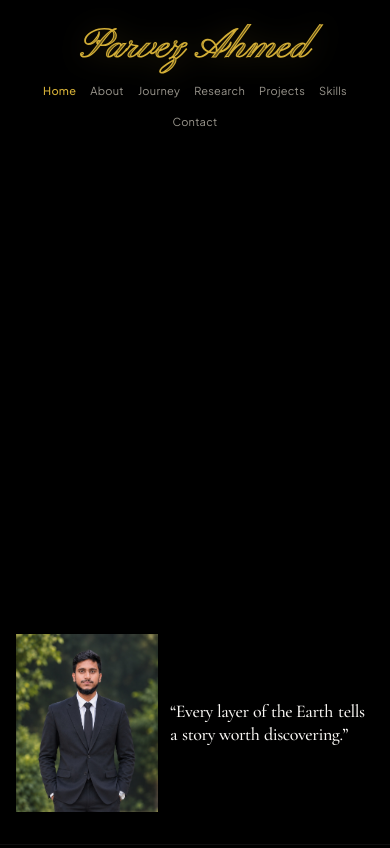
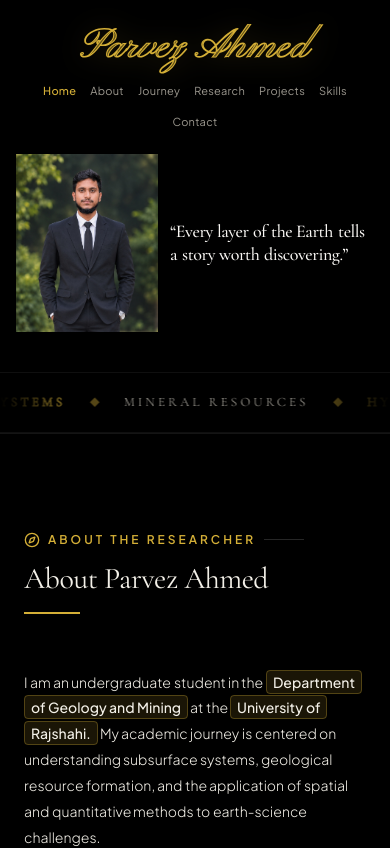
Before and after one commit to parvezahmedsp2006-a11y/My-portfolio, a Next.js app: page / in a window 390 px wide. Shown: the top 848 px of the page. Built offline with nearby package versions, Linux system fonts and the light colour scheme; a web font is replaced by a local one.

Commit message:
fix(hero): remove excessive vertical gap on mobile viewport

```diff
--- a/src/components/Hero.tsx
+++ b/src/components/Hero.tsx
@@ -37,7 +37,7 @@ export function Hero({ initialSlideIndex: _initialSlideIndex }: HeroProps = {})
     <section
       id="hero"
       aria-label="Portfolio Introduction and Identity"
-      className="relative min-h-screen bg-[#000000] text-[#F3F0E8] flex flex-col justify-between pt-6 sm:pt-11 lg:pt-14 pb-8 sm:pb-16 lg:pb-20 overflow-hidden"
+      className="relative min-h-0 lg:min-h-screen bg-[#000000] text-[#F3F0E8] flex flex-col justify-start lg:justify-between pt-6 sm:pt-11 lg:pt-14 pb-10 sm:pb-16 lg:pb-20 overflow-hidden"
     >
       {/* Top Header Region (Matching Reference Layout) */}
       <div className="max-w-6xl mx-auto px-4 sm:px-8 lg:px-12 w-full">
@@ -74,10 +74,11 @@ export function Hero({ initialSlideIndex: _initialSlideIndex }: HeroProps = {})
       </div>
 
       {/*
-        Middle Region: Expansive Uninterrupted Black Negative Space
-        Matching the luxurious void between navigation and photograph in the reference
+        Middle Spacing:
+        - Compact, balanced vertical space on mobile (no huge empty black gap)
+        - Expansive negative space on desktop matching editorial reference
       */}
-      <div className="flex-1 min-h-[30px] sm:min-h-[70px] lg:min-h-[130px]" aria-hidden="true" />
+      <div className="h-5 sm:h-8 lg:h-auto lg:flex-1 lg:min-h-[100px]" aria-hidden="true" />
 
       {/*
         Lower Region: Responsive Side-by-Side Two-Column Layout
```
